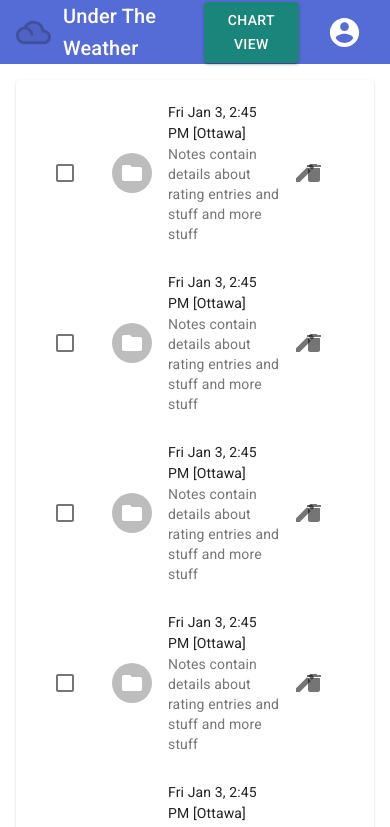
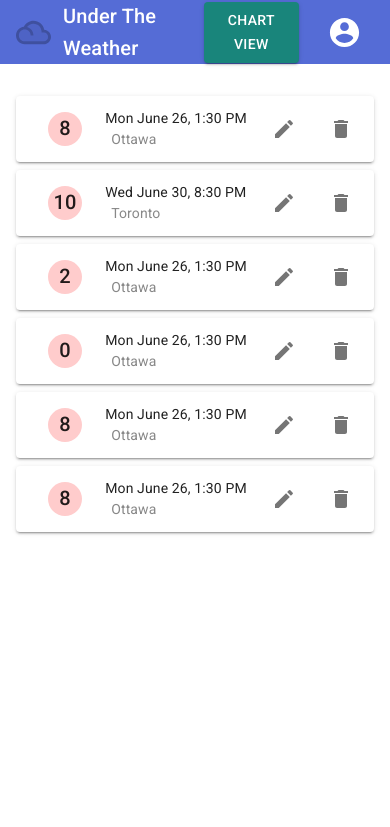
Before and after one commit to robinwakeman/under-the-weather, a Next.js app: page /app/listView in a window 390 px wide. Shown: the top 827 px of the page. Built offline with nearby package versions, Linux system fonts and the light colour scheme.

Commit message:
add styling to listview, add media queries to listview

```diff
--- a/components/List.js
+++ b/components/List.js
@@ -1,94 +1,134 @@
 import React, { useState } from 'react';
-import { makeStyles} from '@material-ui/core/styles';
+import { makeStyles, useTheme} from '@material-ui/core/styles';
+import useMediaQuery from '@material-ui/core/useMediaQuery';
 import List from '@material-ui/core/List';
 import ListItem from '@material-ui/core/ListItem';
-import ListItemAvatar from '@material-ui/core/ListItemAvatar';
 import ListItemIcon from '@material-ui/core/ListItemIcon';
 import ListItemSecondaryAction from '@material-ui/core/ListItemSecondaryAction';
 import ListItemText from '@material-ui/core/ListItemText';
-import Avatar from '@material-ui/core/Avatar';
+import Divider from '@material-ui/core/Divider';
 import IconButton from '@material-ui/core/IconButton';
+import Box from '@material-ui/core/Box';
+import Paper from '@material-ui/core/Paper';
 import FormGroup from '@material-ui/core/FormGroup';
 import FormControlLabel from '@material-ui/core/FormControlLabel';
-import Checkbox from '@material-ui/core/Checkbox';
 import Grid from '@material-ui/core/Grid';
-import Box from '@material-ui/core/Box';
 import Typography from '@material-ui/core/Typography';
 import FolderIcon from '@material-ui/icons/Folder';
 import DeleteIcon from '@material-ui/icons/Delete';
 import EditIcon from '@material-ui/icons/Edit';
 
+const entries = [
+    {
+      location: 'Ottawa',
+      rating: 8,
+      time: '1:30 PM',
+      date: 'Mon June 26',
+      notes: 'this is a note',
+    },
+    {
+      location: 'Toronto',
+      rating: 10,
+      time: '8:30 PM',
+      date: 'Wed June 30',
+      notes: 'this is another note this is longer ha ha ha ha ha ha',
+    },
+    {
+      location: 'Ottawa',
+      rating: 2,
+      time: '1:30 PM',
+      date: 'Mon June 26',
+      notes: 'this is a note',
+    },
+    {
+      location: 'Ottawa',
+      rating: 0,
+      time: '1:30 PM',
+      date: 'Mon June 26',
+      notes: 'this is a note',
+    },
+    {
+      location: 'Ottawa',
+      rating: 8,
+      time: '1:30 PM',
+      date: 'Mon June 26',
+      notes: 'this is a note, this one is much longer, notes can be very long',
+    },
+{
+      location: 'Ottawa',
+      rating: 8,
+      time: '1:30 PM',
+      date: 'Mon June 26',
+      notes: 'this is a note',
+    },
+]
 
 const useStyles = makeStyles(theme => ({
   root: {
     flexGrow: 1,
     maxWidth: 900,
   },
-  demo: {
-    backgroundColor: theme.palette.background.paper,
-  },
   title: {
     margin: theme.spacing(4, 0, 2),
   },
+
 }));
-
-function generate(element) {
-  return [0, 1, 2, 3, 4, 5, 6, 7, 8, 9].map(value =>
-    React.cloneElement(element, {
-      key: value,
-    }),
-  );
-}
 
 export default function InteractiveList(props) {
   const classes = useStyles();
-  const [checked, setChecked] = useState(false);
+
+  const theme = useTheme();
+  const isLessThanSm = useMediaQuery(theme.breakpoints.down('xs'));
 
   return (
     <div>
       <List>
-        {generate(
+        {entries.map(entry =>
+          <Paper elevation={2}>
+          <Box px={2} my={1}>
             <ListItem>
-            <ListItemIcon>
-              <Checkbox
-                edge="start"
-                checked={checked}
-                tabIndex={-1}
-                disableRipple
-                onClick={()=>{
-                  if(checked) {
-                    setChecked(false);
+              <Grid container xs={12} alignItems="center" justify="space-between">
+
+                    <Grid item xs={2}>
+                    <div style={{ width: '34px',
+                                  height: '34px',
+                                  backgroundColor: '#fcc',
+                                  borderRadius: '50%',
+                                  textAlign: 'center',
+                                }}>
+                      <Typography variant="h6">
+                        {entry.rating}
+                      </Typography>
+                    </div>
+                    </Grid>
+
+                <Grid item xs={6}>
+                  <div>
+                    <ListItemText
+                      primary={
+                                <div>
+                                  <span>{entry.date}, {entry.time} </span>
+                                  <span style={{color:'#888', paddingLeft: '6px'}}>{entry.location}</span>
+                                </div>
                               }
-                  else {
-                    setChecked(true);
-                  }
-                }}
+                      secondary={isLessThanSm ? null : entry.notes }
                     />
-            </ListItemIcon>
-            <ListItemAvatar>
-              <Avatar>
-                <FolderIcon />
-              </Avatar>
-            </ListItemAvatar>
-            <ListItemText
-              primary="Fri Jan 3, 2:45 PM [Ottawa]"
-              secondary="Notes contain details about rating entries and stuff and more stuff"
-            />
-            <Grid container xs={2} justify="space-between">
-            <Grid item xs={1}>
+                  </div>
+                </Grid>
+                <Grid item xs={2}>
                   <IconButton aria-label="edit" onClick={props.onEdit}>
                     <EditIcon />
                   </IconButton>
                 </Grid>
                 <Grid item xs={1}>
-              <ListItemSecondaryAction>
-                <IconButton edge="end" aria-label="delete" onClick={props.onDelete}>
+                  <IconButton aria-label="delete" onClick={props.onDelete}>
                     <DeleteIcon />
                   </IconButton>
-              </ListItemSecondaryAction>
                 </Grid>
               </Grid>
-          </ListItem>,
+            </ListItem>
+          </Box>
+          </Paper>
           )}
       </List>
     </div>
--- a/pages/app/listView.js
+++ b/pages/app/listView.js
@@ -22,15 +22,12 @@ const ListView = () => {
     appBarButtonLink="/app/chartview"
     >
     <Grid container justify="center">
-
-      <Paper>
-        <Box ml={3} mr={4}>
-          <List
-            onEdit={()=>{ setEditDialogOpen(true) }}
-            onDelete={()=>{ setSingleDeleteDialogOpen(true) }}
-            />
-        </Box>
-      </Paper>
+      <Box maxWidth={600}>
+        <List
+          onEdit={()=>{ setEditDialogOpen(true) }}
+          onDelete={()=>{ setSingleDeleteDialogOpen(true) }}
+          />
+      </Box>
     </Grid>
 
     <EntryDialog
```
Also changed, not shown: todo.txt. Lines whose indentation alone changed are shown as unchanged.
